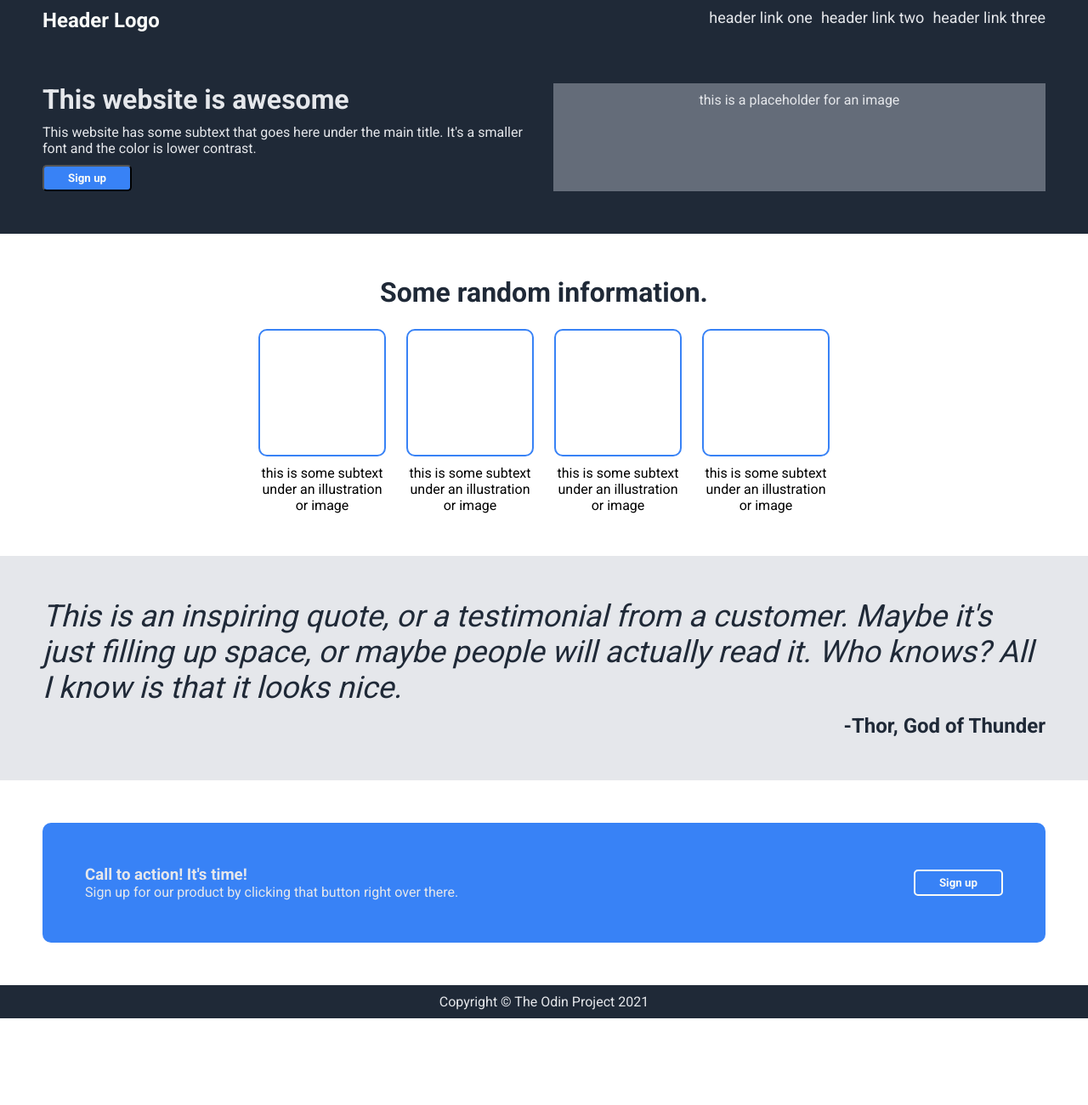
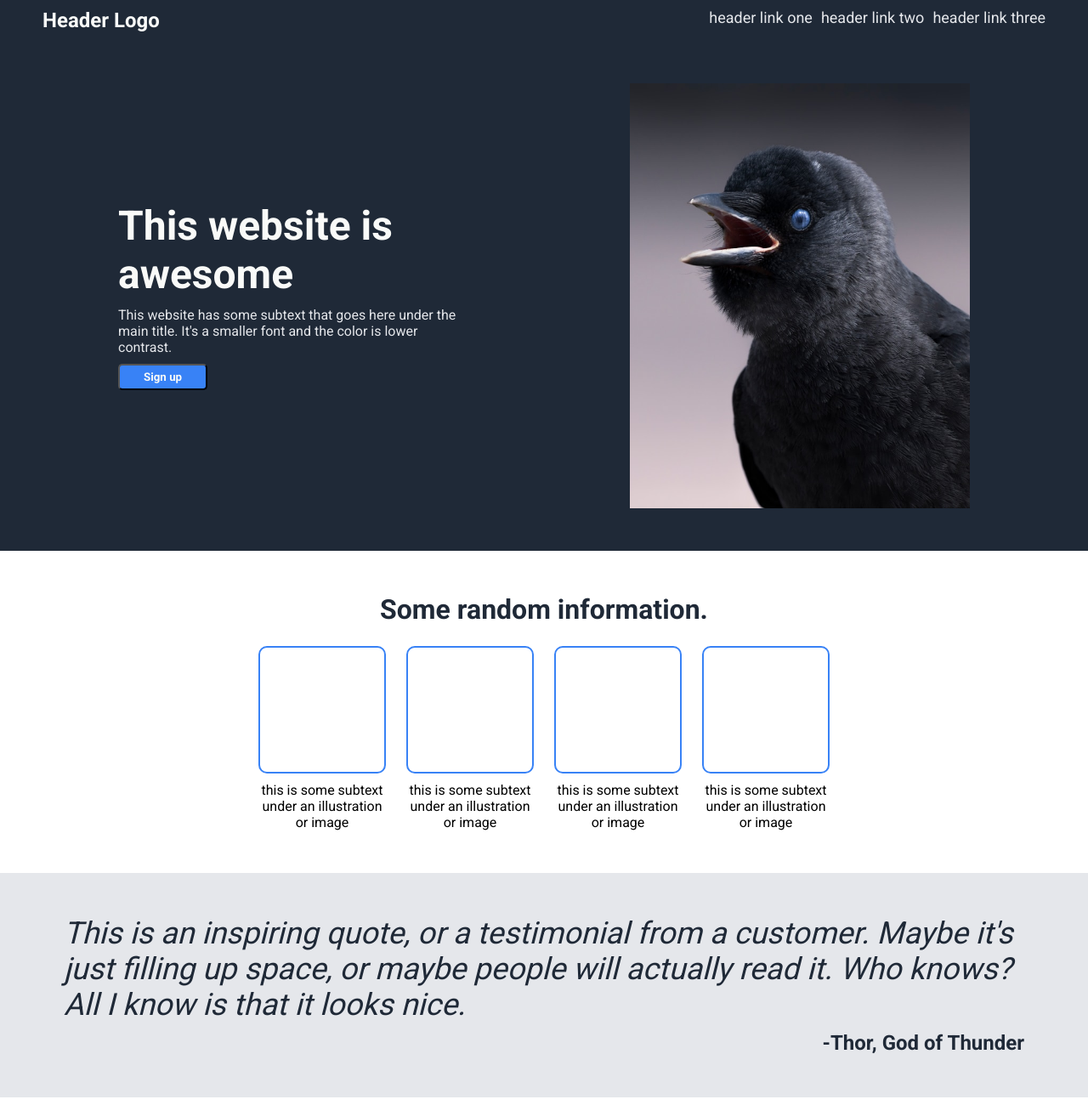
Before and after one commit to caesondaniell/landing-page, a plain HTML site: page index.html in a window 1280 px wide. Shown: the top 1300 px of the page at 85% size. Before the commit the page ends 1198 px from the top, so only its background shows below. Drawn offline with Linux system fonts and the light colour scheme.

Commit message:
Add finishing touches, nitpick
Added an image, adjusted CSS so that it adjusts
smoothly as window-size changes. As much as I
can manage at present.

```diff
--- a/index.html
+++ b/index.html
@@ -21,7 +21,9 @@
                 <p>This website has some subtext that goes here under the main title. It's a smaller font and the color is lower contrast.</p>
                 <button class="signup">Sign up</button>
             </div>
-            <div class="top-image">this is a placeholder for an image</div>
+            <div class="top-image">
+                <img src="images/bird.jpg" alt="a black bird with blue eyes" width="400px">
+            </div>
         </div>
         <div class="content middle first">
             <h2>Some random information.</h2>
--- a/style.css
+++ b/style.css
@@ -42,25 +42,32 @@ a {
 
 .content {
     display: flex;
+    flex-wrap: wrap;
     padding: 50px;
 }
 
 .top {
     background-color: #1f2937;
     gap: 24px;
+    justify-content: space-around;
+    align-items: center;
+}
+
+.top * {
+    flex: 0 1 auto;
 }
 
 .text {
+    width: 400px;
     display: flex;
     flex-direction: column;
     gap: 10px;
     align-items: flex-start;
     padding: 0;
     color: #e5e7eb;
-    width: 50%;
 }
 
-.top-text h1 {
+.text h1 {
     color: #f9faf8;
     font-size: 48px;
     font-weight: 900;
@@ -75,15 +82,17 @@ a {
 }
 
 .top-image {
-    width: 50%;
-    text-align: center;
-    vertical-align: middle;
+    padding: 0;
+    width: 400px;
+    align-self: stretch;
+    display: flex;
+    align-items: center;
+    justify-content: center;
     background-color: #646c79;
     color: #e5e7eb;
 }
 
 .first {
-    flex-wrap: wrap;
     gap: 24px;
     justify-content: center;
 }
@@ -115,6 +124,7 @@ a {
     color: #1f2937;
     flex-direction: column;
     gap: 10px;
+    padding: 50px 75px;
 }
 
 .quote,
@@ -138,9 +148,10 @@ a {
 .third {
     background-color: #3882f6;
     color: #f9faf8;
-    /* justify-content: center; */
-    margin: 50px;
+    max-width: 800px;
+    margin: 50px auto;
     border-radius: 10px;
+    gap: 8px;
 }
 
 .third .text {
```
Also changed, not shown: images/bird.jpg (added), 1 other file.
